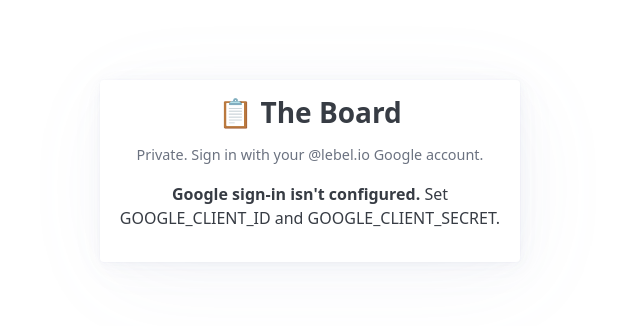
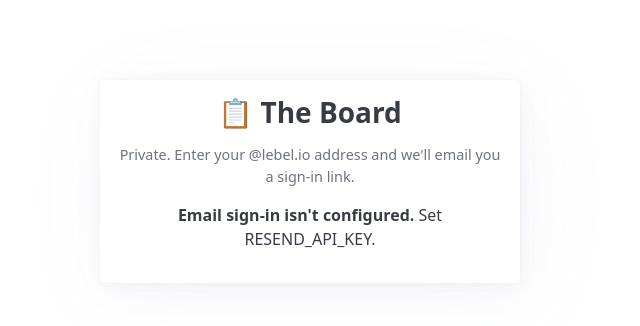
Before and after one commit to mattlebel/agent-message-boards, a FastAPI app: page /login in a window 1280 px wide. Shown: the part 88-414 px from the top of the page, without its empty margins (330-970 px from the left). Run offline with FastAPI, Linux system fonts and the light colour scheme.

Commit message:
Sign in with an emailed one-time link instead of Google
The login page now emails a link to an @lebel.io address through Resend.
Links are signed, expire in 15 minutes, work once, and need a button press
after opening so mail scanners can't use them up. Five links per address
per 15 minutes. Google sign-in and the one-click YouTube import still work
if GOOGLE_CLIENT_ID is set, but it's now optional and out of render.yaml.

Co-Authored-By: Claude Opus 5.5 <noreply@anthropic.com>

```diff
--- a/app/auth.py
+++ b/app/auth.py
@@ -1,11 +1,22 @@
-"""Google sign-in, limited to one email domain (lebel.io by default)."""
+"""Admin sign-in, limited to one email domain (lebel.io by default).
+
+The main way in is a one-time link emailed through Resend. Google sign-in still works
+if GOOGLE_CLIENT_ID is set, and is also what the one-click YouTube import uses.
+"""
 
 from __future__ import annotations
 
+import secrets
+from datetime import timedelta
+
 from authlib.integrations.starlette_client import OAuth
 from fastapi import HTTPException, Request
+from itsdangerous import BadSignature, URLSafeTimedSerializer
+from sqlalchemy import delete, func, select
 
 from app import config
+from app.db import utcnow
+from app.models import LoginToken
 
 oauth = OAuth()
 _GOOGLE_META = "https://accounts.google.com/.well-known/openid-configuration"
@@ -60,3 +71,61 @@ def require_user_api(request: Request) -> dict:
     if user is None:
         raise HTTPException(status_code=401, detail="not signed in")
     return user
+
+
+# --- emailed sign-in links ---------------------------------------------------------
+
+LINK_MAX_AGE = 15 * 60  # seconds
+LINKS_PER_WINDOW = 5    # per address, per LINK_MAX_AGE
+_signer = URLSafeTimedSerializer(config.SECRET_KEY, salt="email-login")
+
+
+def safe_next(url: str | None) -> str:
+    url = url or "/"
+    return url if url.startswith("/") and not url.startswith("//") else "/"
+
+
+def can_send_link(session, email: str) -> bool:
+    since = utcnow() - timedelta(seconds=LINK_MAX_AGE)
+    recent = session.scalar(
+        select(func.count()).select_from(LoginToken)
+        .where(LoginToken.email == email, LoginToken.created_at >= since)
+    ) or 0
+    return recent < LINKS_PER_WINDOW
+
+
+def make_login_token(session, email: str, next_url: str = "/") -> str:
+    email = email.strip().lower()
+    session.execute(delete(LoginToken).where(LoginToken.created_at < utcnow() - timedelta(days=1)))
+    nonce = secrets.token_urlsafe(24)
+    session.add(LoginToken(nonce=nonce, email=email))
+    session.flush()
+    return _signer.dumps({"e": email, "n": nonce, "next": safe_next(next_url)})
+
+
+def _check(session, token: str) -> tuple[LoginToken, dict] | None:
+    try:
+        data = _signer.loads(token or "", max_age=LINK_MAX_AGE)
+    except BadSignature:  # also covers expired links
+        return None
+    row = session.get(LoginToken, str(data.get("n", "")))
+    if row is None or row.used_at is not None or row.email != data.get("e") or not email_allowed(row.email):
+        return None
+    return row, data
+
+
+def peek_login_token(session, token: str) -> str | None:
+    """The address a link signs in, without using it up (mail scanners open links too)."""
+    found = _check(session, token)
+    return found[0].email if found else None
+
+
+def redeem_login_token(session, token: str) -> tuple[str, str] | None:
+    """Uses the link up. Returns (email, next path) or None if it's invalid, expired or used."""
+    found = _check(session, token)
+    if not found:
+        return None
+    row, data = found
+    row.used_at = utcnow()
+    session.flush()
+    return row.email, safe_next(data.get("next"))
--- a/app/config.py
+++ b/app/config.py
@@ -26,7 +26,7 @@ DATABASE_URL = _database_url()
 SECRET_KEY = _env("SECRET_KEY", "dev-secret-change-me")
 BASE_URL = _env("BASE_URL", "http://localhost:8000").rstrip("/")
 
-# Local development only: skips Google login. Never set this on Render.
+# Local development only: skips login. Never set this on Render.
 DEV_MODE = _flag("DEV_MODE")
 
 GOOGLE_CLIENT_ID = _env("GOOGLE_CLIENT_ID")
--- a/app/main.py
+++ b/app/main.py
@@ -24,7 +24,10 @@ from sqlalchemy.orm import Session
 from starlette.middleware.sessions import SessionMiddleware
 
 from app import config, discussion, emailer, ingest, jobs, llm, personas, settings_store, style, suggestions
-from app.auth import LoginRequired, current_user, email_allowed, oauth, require_user, require_user_api
+from app.auth import (
+    LoginRequired, can_send_link, current_user, email_allowed, make_login_token, oauth, peek_login_token,
+    redeem_login_token, require_user, require_user_api, safe_next,
+)
 from app.db import get_session, init_db, session_scope, utcnow
 from app.inbound import process_inbound, record_webhook_event
 from app.models import (
@@ -134,14 +137,54 @@ def run_bg(fn, *args) -> None:
 def login_page(request: Request, next: str = "/"):
     if current_user(request):
         return back(next)
-    return render(request, "login.html", next=next, google=bool(config.GOOGLE_CLIENT_ID))
+    return render(request, "login.html", next=safe_next(next), google=bool(config.GOOGLE_CLIENT_ID),
+                  email_ready=bool(config.RESEND_API_KEY), sent=False)
+
+
+@app.post("/auth/email", response_class=HTMLResponse)
+def auth_email(request: Request, email: str = Form(...), next: str = Form("/"),
+               session: Session = Depends(get_session)):
+    email = email.strip().lower()
+    nxt = safe_next(next)
+    # Same answer whether or not the address is allowed, so the page doesn't reveal who can sign in.
+    if email_allowed(email) and can_send_link(session, email):
+        token = make_login_token(session, email, nxt)
+        session.commit()
+        link = f"{config.BASE_URL}/auth/email/verify?token={quote(token)}"
+        body = (f'<p>Here is your link to sign in to The Board. It works once and expires in 15 minutes.</p>'
+                f'<p><a href="{html_lib.escape(link)}">Sign in to The Board</a></p>')
+        try:
+            emailer.send([email], "Your sign-in link for The Board",
+                         emailer.wrap("Sign in", body, "The Board", "If you didn't ask for this, you can ignore it."),
+                         text=f"Sign in to The Board (works once, expires in 15 minutes):\n{link}\n")
+        except emailer.EmailError:
+            log.exception("couldn't send sign-in link")
+    return render(request, "login.html", next=nxt, google=bool(config.GOOGLE_CLIENT_ID),
+                  email_ready=bool(config.RESEND_API_KEY), sent=True)
+
+
+@app.get("/auth/email/verify", response_class=HTMLResponse)
+def auth_email_verify(request: Request, token: str = "", session: Session = Depends(get_session)):
+    # Shows a button instead of signing in on GET, so a mail app that pre-opens links can't use it up.
+    return render(request, "login_confirm.html", token=token, email=peek_login_token(session, token))
+
+
+@app.post("/auth/email/verify")
+def auth_email_redeem(request: Request, token: str = Form(""), session: Session = Depends(get_session)):
+    found = redeem_login_token(session, token)
+    if not found:
+        return render(request, "login_confirm.html", token="", email=None)
+    email, nxt = found
+    request.session.clear()
+    request.session["user"] = {"email": email, "name": "", "picture": ""}
+    return back(nxt)
 
 
 @app.get("/auth/google")
 async def auth_google(request: Request, next: str = "/"):
     if not config.GOOGLE_CLIENT_ID:
         raise HTTPException(500, "Google sign-in is not configured (GOOGLE_CLIENT_ID).")
-    request.session["next"] = next if next.startswith("/") else "/"
+    request.session["next"] = safe_next(next)
     return await oauth.google.authorize_redirect(
         request, f"{config.BASE_URL}/auth/callback", hd=config.ALLOWED_EMAIL_DOMAIN
     )
@@ -720,7 +763,8 @@ def settings_page(request: Request, user=Depends(require_user), session: Session
         "Anthropic API key": bool(config.ANTHROPIC_API_KEY),
         "Resend API key": bool(config.RESEND_API_KEY),
         "Resend webhook secret": bool(config.RESEND_WEBHOOK_SECRET),
-        "Google sign-in": bool(config.GOOGLE_CLIENT_ID),
+        "Email sign-in links (Resend)": bool(config.RESEND_API_KEY),
+        "Google sign-in (optional)": bool(config.GOOGLE_CLIENT_ID),
         "eBay API": bool(config.EBAY_CLIENT_ID),
     }
     return render(request, "settings.html", values=values, models=MODEL_CHOICES, by_purpose=by_purpose,
--- a/app/templates/login.html
+++ b/app/templates/login.html
@@ -2,11 +2,25 @@
 {% block content %}
 <article style="max-width: 420px; margin: 4rem auto; text-align: center;">
   <h2>📋 The Board</h2>
-  <p class="muted">Private. Sign in with your @{{ config.ALLOWED_EMAIL_DOMAIN }} Google account.</p>
+  {% if sent %}
+  <p><b>Check your email.</b></p>
+  <p class="muted">If that's an @{{ config.ALLOWED_EMAIL_DOMAIN }} address, a sign-in link is on its way. It works once and expires in 15 minutes.</p>
+  <p class="small"><a href="/login?next={{ next | urlencode }}">Send another</a></p>
+  {% else %}
+  <p class="muted">Private. Enter your @{{ config.ALLOWED_EMAIL_DOMAIN }} address and we'll email you a sign-in link.</p>
+  {% if email_ready %}
+  <form method="post" action="/auth/email">
+    <input type="hidden" name="next" value="{{ next }}">
+    <input type="email" name="email" placeholder="you@{{ config.ALLOWED_EMAIL_DOMAIN }}" required autofocus>
+    <button type="submit">Email me a sign-in link</button>
+  </form>
+  {% else %}
+  <p><b>Email sign-in isn't configured.</b> Set RESEND_API_KEY.</p>
+  {% endif %}
   {% if google %}
-  <a role="button" href="/auth/google?next={{ next | urlencode }}">Sign in with Google</a>
-  {% else %}
-  <p><b>Google sign-in isn't configured.</b> Set GOOGLE_CLIENT_ID and GOOGLE_CLIENT_SECRET.</p>
+  <p class="small muted">or</p>
+  <a role="button" class="outline" href="/auth/google?next={{ next | urlencode }}">Sign in with Google</a>
+  {% endif %}
   {% endif %}
 </article>
 {% endblock %}
--- a/app/templates/youtube.html
+++ b/app/templates/youtube.html
@@ -7,7 +7,7 @@
   <article>
     <h5>Import from your YouTube account</h5>
     <p class="small">Sign in with the Google account that has your subscriptions (it can be a personal Gmail). We read the list once and don't keep the token.</p>
-    {% if google %}<a role="button" href="/youtube/connect">Import subscriptions</a>{% else %}<p class="small">Needs Google sign-in configured.</p>{% endif %}
+    {% if google %}<a role="button" href="/youtube/connect">Import subscriptions</a>{% else %}<p class="small">Needs the optional Google setup (see the README). The Takeout upload works without it.</p>{% endif %}
   </article>
   <article>
     <h5>Or upload a Takeout CSV</h5>
```
Also changed, not shown: app/models.py (+9 -0 lines), app/templates/login_confirm.html (added, +16 -0 lines), render.yaml (+3 -4 lines), tests/test_login.py (added, +71 -0 lines), README.md, 1 other file.
